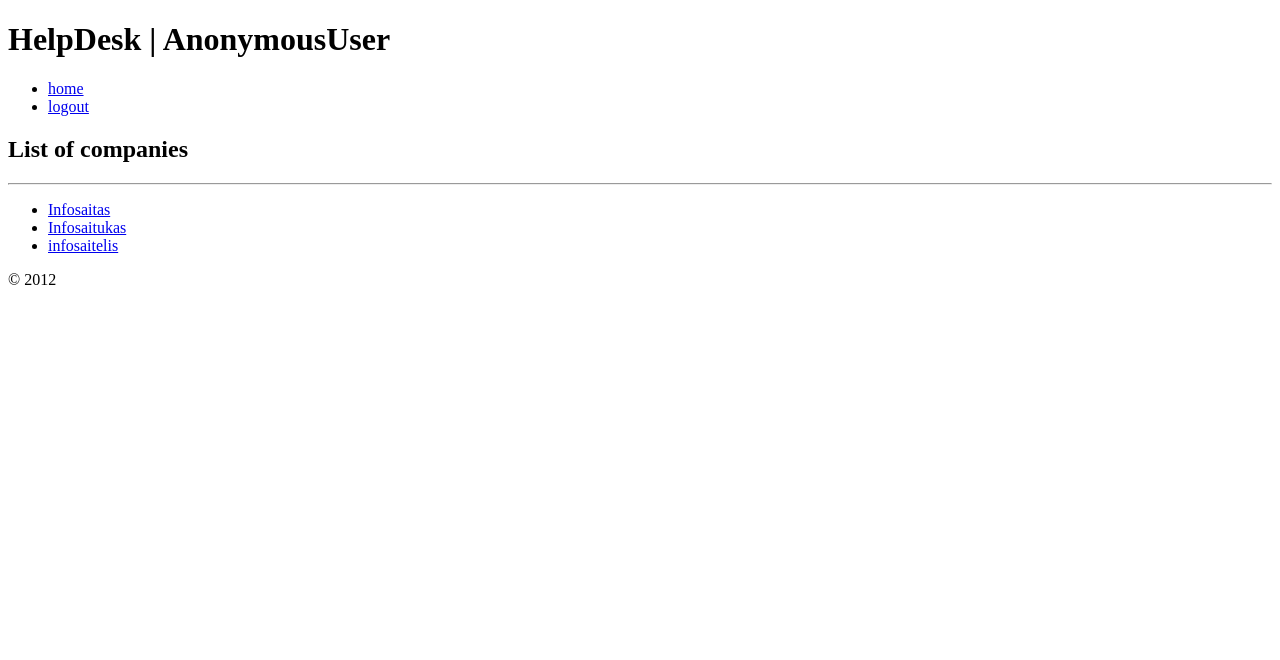
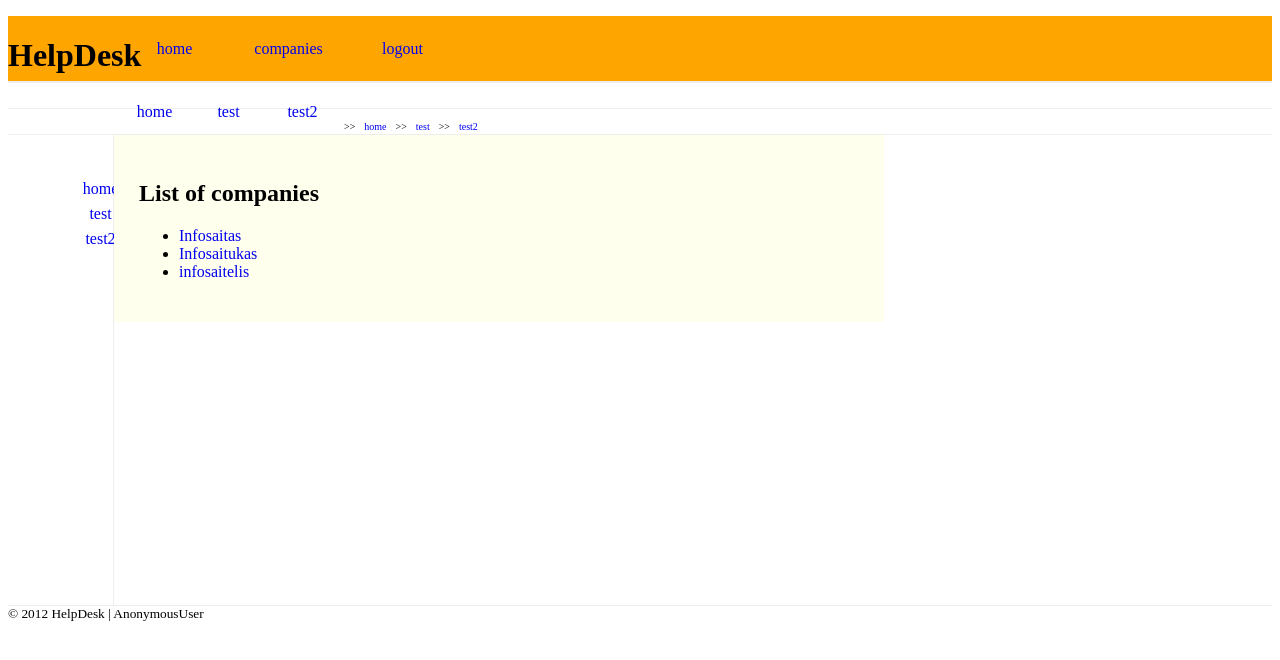
Before and after one commit to evaldasc/helpdesk_002, a Django app: template templates/portal/companies.html in a window 1280 px wide. Shown: the top 660 px of the page. Run offline with Django 3.2, Linux system fonts and the light colour scheme; the template is opened without the code that fills it: values that come from a table or form of the project are taken from there, others are empty; data comes from the database, SQL or seed files in the repository; both versions use the stored data as it was after the commit; parts of the project's set-up code (start-up, migrations or seed data) failed here and were passed over; some libraries are stand-ins or nearby versions.

Commit message:
css ir template pakeitimai

```diff
--- a/core/models.py
+++ b/core/models.py
@@ -40,6 +40,6 @@ class UserProfile(models.Model):
     email = models.EmailField(blank=True)
     # language # TODO
     # permissions / Admins may change permissions of other users
-    #                                                   to lover level ones
+    #                                                   to lower level ones
     def __unicode__(self):
         return u'%s' % (self.user)
--- a/settings.py
+++ b/settings.py
@@ -69,6 +69,7 @@ ADMIN_MEDIA_PREFIX = '/static/admin/'
 
 # Additional locations of static files
 STATICFILES_DIRS = (
+    "/home/evaldas/django/helpdesk_002/static",
     # Put strings here, like "/home/html/static" or "C:/www/django/static".
     # Always use forward slashes, even on Windows.
     # Don't forget to use absolute paths, not relative paths.
--- /dev/null
+++ b/static/style.css
@@ -0,0 +1,105 @@
+/* Makeshift CSS Reset */
+{
+    margin: 0;
+    padding: 0;
+}
+
+a {
+   text-decoration: none;
+}
+
+hr {
+    display: none;
+}
+
+header, footer, aside, nav, article, section {
+    display: block;
+}
+
+header {
+    width: 100%;
+    height: 65px;
+    background-color: orange;
+    text-align: center;
+    border-bottom: 1px solid #eee;
+}
+
+header h1{
+    display: block;
+    float: left;
+    width: 105px;
+    height: 100%;
+}
+
+nav li {
+    float: left;
+    display: block;
+    overflow: hidden;
+    margin-left: 9px;
+    text-align: center;
+}
+
+header nav li {
+    width: 105px;
+    height: 65px;
+    line-height: 65px;
+}
+
+nav.sub {
+    height: 25px;
+    line-height: 25px;
+    border-top: 1px solid #eee;
+    border-bottom: 1px solid #eee;
+}
+
+nav.sub li {
+    width: 65px;
+}
+
+nav.loc {
+    font-size: 10px;
+    height: 15px;
+    line-height: 15px;
+    border-bottom: 1px solid #eee;
+}
+
+nav.loc li:before {
+    content:">>";
+    margin-right: 9px;
+}
+
+nav.side {
+    padding-top: 25px;
+    width: 105px;
+    line-height: 25px;
+    bottom: 0;
+    float: left;
+    min-height:445px;
+    border-right: 1px solid #eee;
+}
+
+nav.side li {
+    margin: 0;
+    width: 105px;
+    height: 25px;
+}
+
+section {
+    float: left;
+    background-color: #ffe;
+    min-width:720px;
+    padding: 25px;
+}
+
+caption {
+    font-size: 1.2em;
+    line-height: 2em;
+}
+
+footer {
+    float: right;
+    width: 100%;
+    font-size: 10pt;
+    height: 1.2em;
+    border-top: 1px solid #eee;
+}
--- a/templates/base.html
+++ b/templates/base.html
@@ -1,5 +1,5 @@
 <!DOCTYPE html>
-<html>
+<html lang="en">
     <head>
         <meta http-equiv="Content-Type" content="text/html;charset=utf-8" />
         {% block head %}{% endblock %}
--- a/templates/portal/companies.html
+++ b/templates/portal/companies.html
@@ -1,13 +1,9 @@
 {% extends "portal/portal.html" %}
 
-{% block title %}
-Companies
-{% endblock %}
+{% block title %}Companies{% endblock %}
 
 {% block content %}
     <h2>List of companies</h2>
-
-    <hr />
     <ul>
         {% for c in companies %}
         <li><a href = "/imones/details/{{c.id}}">{{ c.name }}</a></li>
--- a/templates/portal/portal.html
+++ b/templates/portal/portal.html
@@ -1,30 +1,61 @@
 {% extends "base.html" %}
-{% comment %}
 
-This is the main template for all portal pages.
-
-{% endcomment %}
+{% comment %} Main template {% endcomment %}
 
 {% block head %}
     <title>HelpDesk | {% block title %}{% endblock %}</title>
+    <link rel="stylesheet" type="text/css" href="http://yui.yahooapis.com/3.4.1/build/cssreset/cssreset-min.css">
+    <link href="/static/style.css" rel="stylesheet" type="text/css">
+    <!--[if lt IE 9]>
+    <script src="//html5shiv.googlecode.com/svn/trunk/html5.js"></script>
+    <![endif]-->
 {% endblock %}
 
 {% block body %}
     <header>
-        <h1>HelpDesk | {{ user }}</h1>
+        <h1>HelpDesk</h1>
+        <nav>
+            <ul>
+                <li><a href="/">home</a></li>
+                <li><a href="/imones/">companies</a></li>
+                <li><a href="/logout/">logout</a></li>
+            </ul>
+        </nav>
     </header>
 
-    <section>
+    <nav class="sub">
         <ul>
             <li><a href="/">home</a></li>
-            <li><a href="/logout/">logout</a></li>
+            <li><a href="/">test</a></li>
+            <li><a href="/">test2</a></li>
         </ul>
-    </section>
+    </nav>
 
+    <nav class="loc">
+        <ul>
+            <li><a href="/">home</a></li>
+            <li><a href="/">test</a></li>
+            <li><a href="/">test2</a></li>
+        </ul>
+    </nav>
+
+    <nav class="side">
+        <ul>
+            <li><a href="/">home</a></li>
+            <li><a href="/">test</a></li>
+            <li><a href="/">test2</a></li>
+        </ul>
+    </nav>
+
+    <hr />
+    <section>
     {% block content %}
     {% endblock %}
+    </section>
+    <hr />
 
     <footer>
         <span>&copy; 2012</span>
+        <span>HelpDesk | {{ user }}</span>
     </footer>
 {% endblock %}
```
Also changed, not shown: templates/portal/company_details.html (+29 -7 lines), helpdesk.db, 2 other files.
